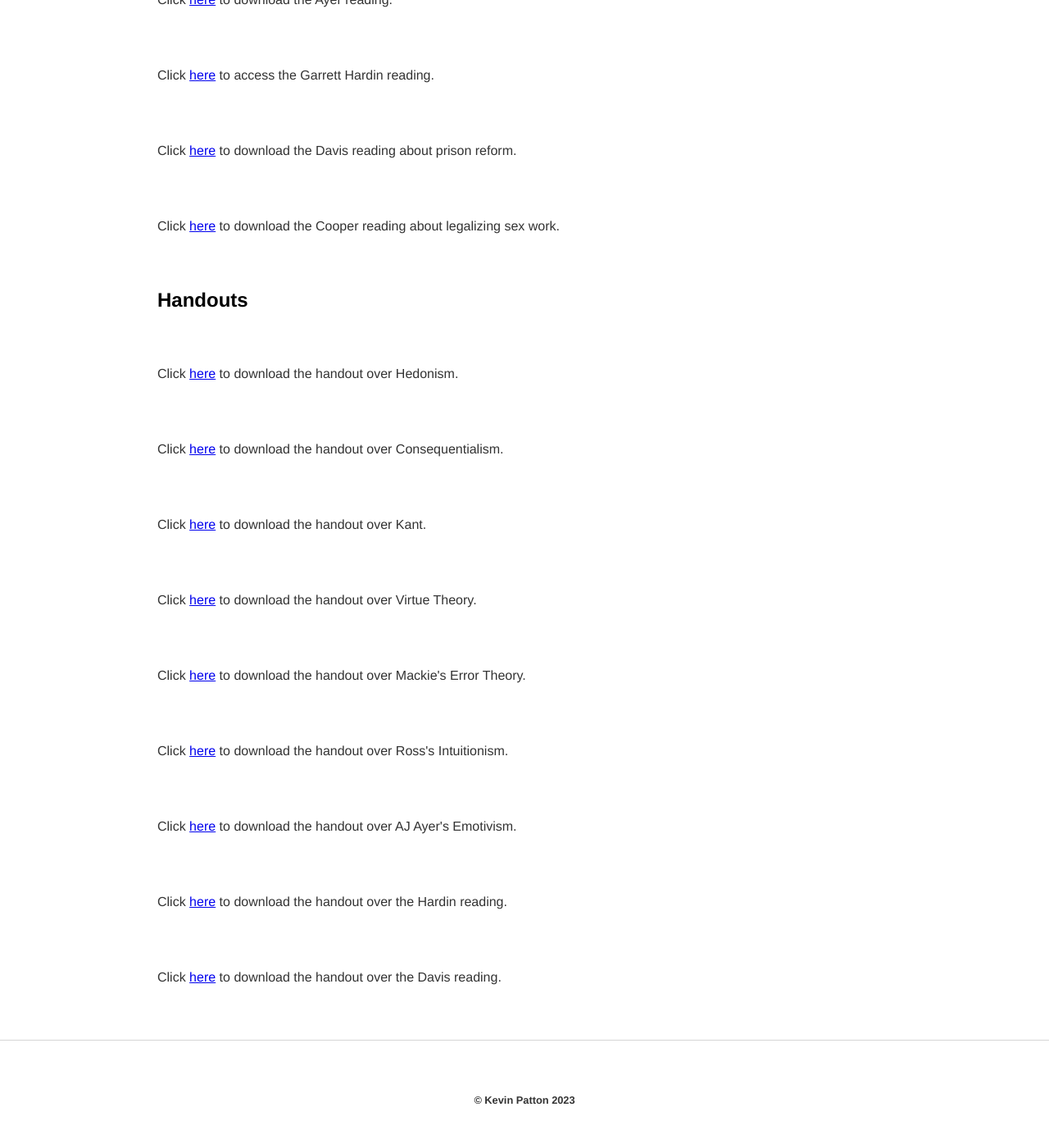
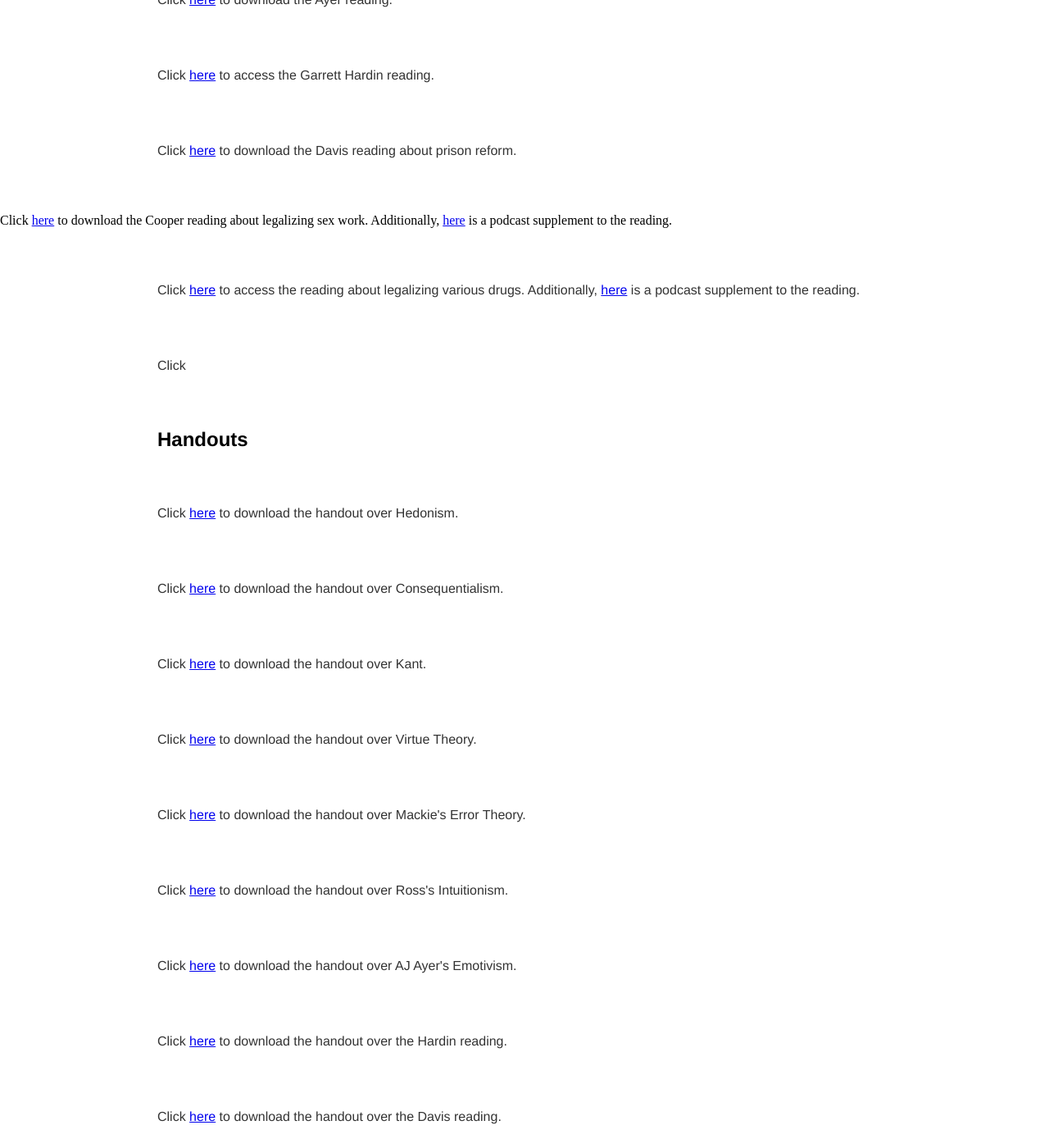
Before and after one commit to kevinjpatton/kevinjpatton.github.io, a Jekyll site: the page built from teaching/phil_2030/index.html, in a window 1280 px wide and 1400 px high, scrolled down 867 px. Shown: the whole window at 82% size. Built offline with Jekyll 4.4.1, drawn with Linux system fonts in a browser that asks for light colours; Markdown is read by kramdown in place of the engine named in the settings; some of the changed text lies outside the part shown.

Commit message:
Update index.html

```diff
--- a/teaching/phil_2030/index.html
+++ b/teaching/phil_2030/index.html
@@ -13,7 +13,10 @@ title: Teaching - Phil 2030
 <p>Click <a href="/teaching/phil_3050/AJ Ayer - Language Truth and Logic.pdf" target="_blank">here</a> to download the Ayer reading.</p>
 <p>Click <a href="https://www.garretthardinsociety.org/articles/art_lifeboat_ethics_case_against_helping_poor.html" target="_blank">here</a> to access the Garrett Hardin reading.</p>
 <p>Click <a href="/teaching/phil_2030/Angela Davis - The Prosecutor's Ethical Duty to End Mass Incarceration.pdf" target="_blank">here</a> to download the Davis reading about prison reform.</p>
-<p>Click <a href="/teaching/phil_2030/Belinda Cooper - Prostitution A Feminist Analysis.pdf" target="_blank">here</a> to download the Cooper reading about legalizing sex work.</p>
+Click <a href="/teaching/phil_2030/Belinda Cooper - Prostitution A Feminist Analysis.pdf" target="_blank">here</a> to download the Cooper reading about legalizing sex work.  Additionally, <a href="https://www.wnycstudios.org/podcasts/takeaway/segments/deep-dive-sex-work" target="_blank">here</a> is a podcast supplement to the reading.</p>
+<p>Click <a href="https://www.vox.com/policy-and-politics/2017/4/20/15328384/opioid-epidemic-drug-legalization" target="_blank">here</a> to access the reading about legalizing various drugs.  Additionally, <a href="https://www.nytimes.com/2022/09/02/podcasts/the-daily/fentanyl-opioid-crisis-vancouver.html" target="_blank">here</a> is a podcast supplement to the reading.</p>
+
+<p>Click
 <h2>Handouts</h2>
 <p>Click <a href="/teaching/phil_2030/Handout - Hedonism.pdf" target="_blank">here</a> to download the handout over Hedonism.</p>
 <p>Click <a href="/teaching/phil_2030/Handout - Consequentialism.pdf" target="_blank">here</a> to download the handout over Consequentialism.</p>
@@ -24,3 +27,4 @@ title: Teaching - Phil 2030
 <p>Click <a href="/teaching/phil_2030/Handout - Ayer.pdf" target="_blank">here</a> to download the handout over AJ Ayer's Emotivism.</p>
 <p>Click <a href="/teaching/phil_2030/Handout - Garrett Hardin.pdf" target="_blank">here<a> to download the handout over the Hardin reading.</p>
 <p>Click <a href="/teaching/phil_2030/Handout - Davis.pdf" target="_blank">here<a> to download the handout over the Davis reading.</p>
+<p>Click <a href="/teaching/phil_2030/Handout - Cooper.pdf" target="_blank">here<a> to download the handout over the Cooper reading.</p>
```
